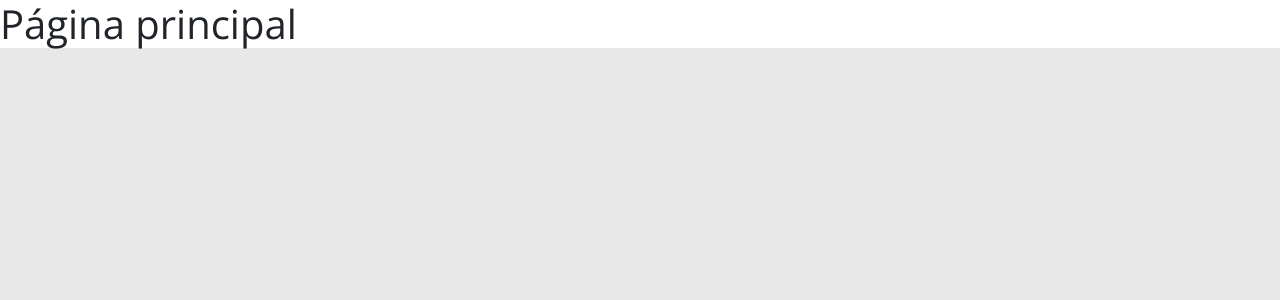
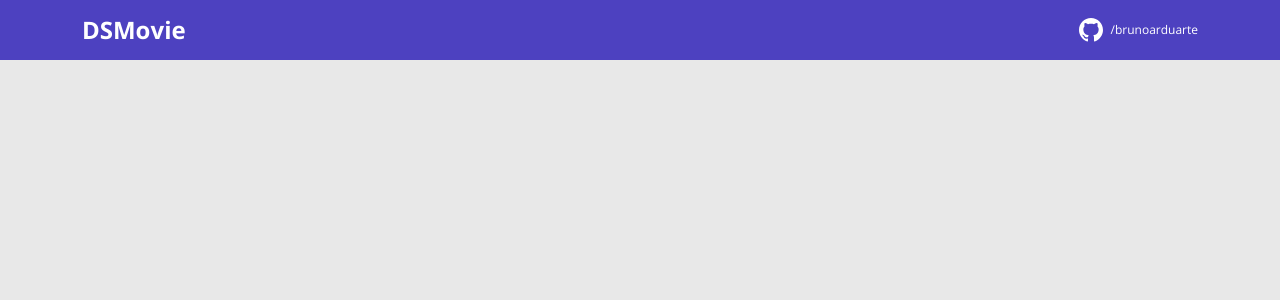
Before and after one commit to brunoarduarte/dsmovie, a React (Create React App) app in the folder frontend/: page / in a window 1280 px wide. Shown: the top 300 px of the page. Built offline with nearby package versions, Linux system fonts and the light colour scheme.

Commit message:
Implemented Navbar

```diff
--- a/frontend/src/App.tsx
+++ b/frontend/src/App.tsx
@@ -1,7 +1,9 @@
+import Navbar from "./components/Navbar";
+
 function App() {
-  return (
-    <h1>Página principal</h1>
-  );
+    return (
+        <Navbar />
+    );
 }
 
 export default App;
--- /dev/null
+++ b/frontend/src/components/Navbar/index.tsx
@@ -0,0 +1,22 @@
+import { ReactComponent as GithubIcon } from 'assets/img/github.svg';
+import "./styles.css";
+
+function Navbar() {
+    return (
+        <header>
+            <nav className="container">
+                <div className="dsmovie-nav-content">
+                    <h1>DSMovie</h1>
+                    <a href="https://github.com/brunoarduarte/dsmovie" rel="noreferrer" target="_blank">
+                        <div className="dsmovie-contact-container">
+                            <GithubIcon />
+                            <p className="dsmovie-contact-link">/brunoarduarte</p>
+                        </div>
+                    </a>
+                </div>
+            </nav>
+        </header>
+    )
+}
+
+export default Navbar;
--- /dev/null
+++ b/frontend/src/components/Navbar/styles.css
@@ -0,0 +1,29 @@
+header {
+    align-items: center;
+    background-color: var(--color-primary);
+    display: flex;
+    height: 60px;
+}
+
+.dsmovie-nav-content {
+    align-items: center;
+    color: #fff;
+    display: flex;
+    justify-content: space-between;
+}
+
+.dsmovie-nav-content h1 {
+    margin: 0;
+    font-size: 24px;
+    font-weight: 700;
+}
+
+.dsmovie-contact-container {
+    display: flex;
+    align-items: center;
+}
+
+.dsmovie-contact-link {
+    font-size: 12px;
+    margin: 0 0 0 0.5rem;
+}
--- a/frontend/tsconfig.json
+++ b/frontend/tsconfig.json
@@ -1,5 +1,6 @@
 {
   "compilerOptions": {
+    "baseUrl": "./src",
     "target": "es5",
     "lib": [
       "dom",
```
Also changed, not shown: frontend/public/index.html (+8 -8 lines), frontend/src/index.css (+7 -5 lines), frontend/src/index.tsx (+5 -5 lines), frontend/src/assets/img/github.svg (added).
